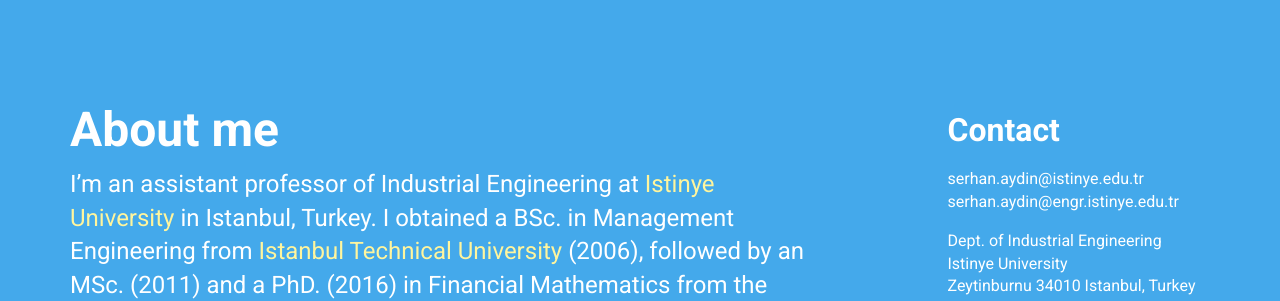
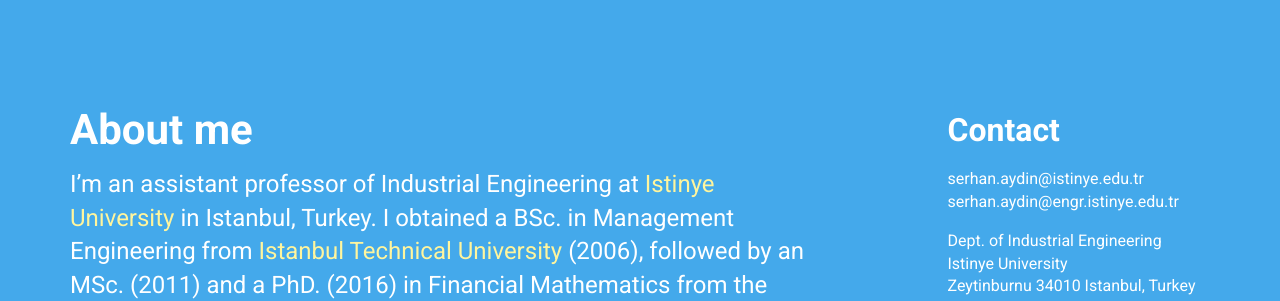
Before and after one commit to nsydn/nsydn.github.io, a Jekyll site: the page built from index.html, in a window 1280 px wide. Shown: the part 134-435 px from the top of the page. Built offline with Jekyll 4.4.1, drawn with Linux system fonts in a browser that asks for light colours; nearby versions of some CDN libraries.

Commit message:
Update albertine.html

```diff
--- a/_layouts/albertine.html
+++ b/_layouts/albertine.html
@@ -80,7 +80,7 @@
     <div class="row">
       <section class="col-md-8">
         {% if site.data.personal.intro.title %}
-          <h3 style="font-size:48px">
+          <h3 style="font-size:42px">
             {{ site.data.personal.intro.title }}
           </h3>
         {% else %}
```
